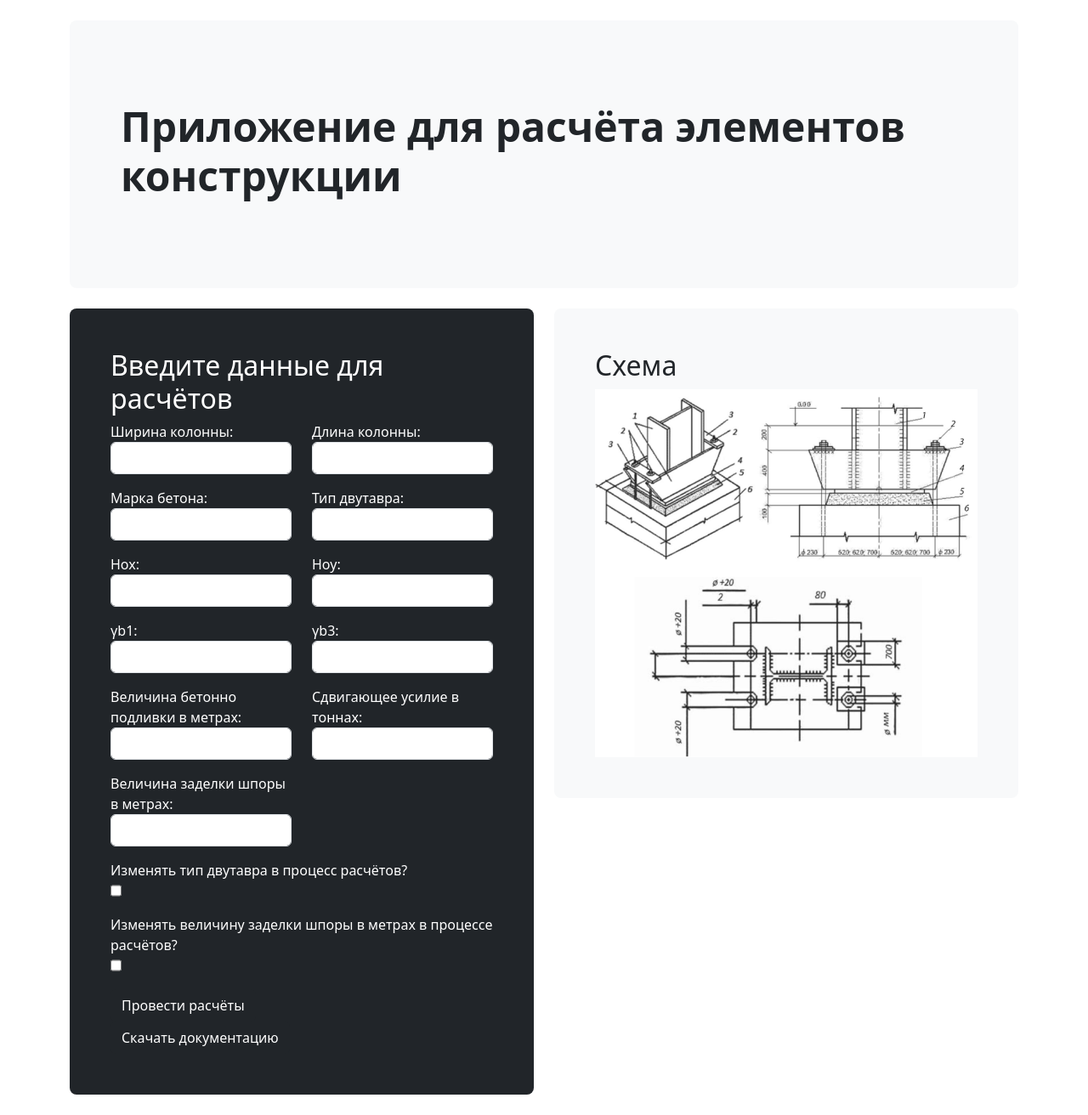
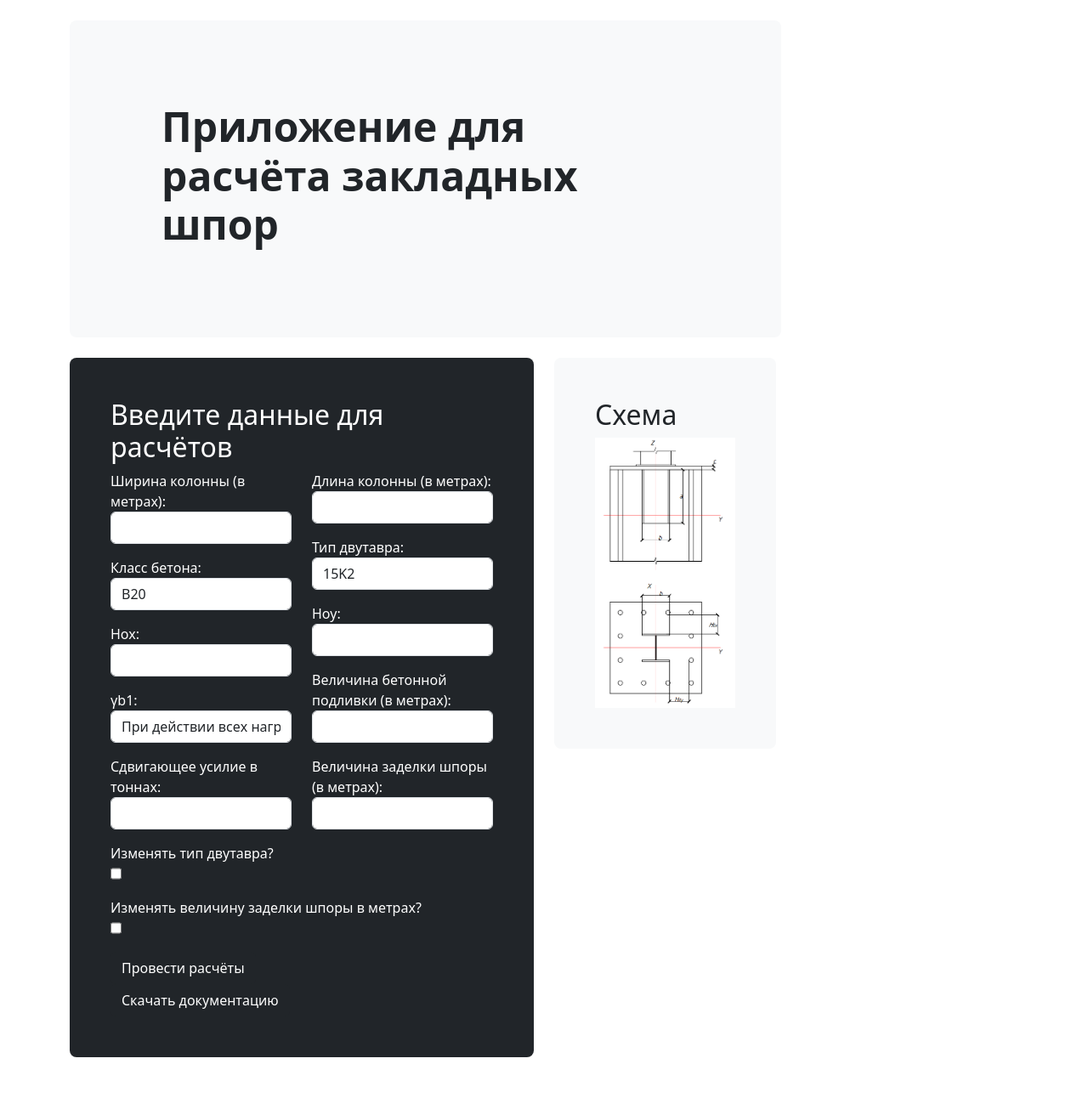
Before and after one commit to dudava/Spurs, a Django app: page / in a window 1280 px wide. Shown: the part 91-1403 px from the top of the page at 85% size. After the commit the page ends 1335 px from the top, so only its background shows below. Run offline with Django 4.2, Linux system fonts and the light colour scheme; some libraries are stand-ins or nearby versions.

Commit message:
little changes

```diff
--- a/spurs/mainpage/forms.py
+++ b/spurs/mainpage/forms.py
@@ -7,17 +7,42 @@ class CalculateForm(forms.Form):
         for field in self.visible_fields():
             field.field.widget.attrs["class"] = "form-control"
 
-    column_width = forms.FloatField(label="Ширина колонны")
-    column_length = forms.FloatField(label="Длина колонны")
-    concrete_grade = forms.CharField(label="Марка бетона")
-    type_of_I_beam = forms.CharField(label="Тип двутавра")
+    column_width = forms.FloatField(label="Ширина колонны (в метрах)")
+    column_length = forms.FloatField(label="Длина колонны (в метрах)")
+    concrete_grade = forms.ChoiceField(
+        label="Класс бетона",
+        choices=[
+            ("B20", "B20"),
+            ("B25", "B25"),
+            ("B30", "B30"),
+            ("B35", "B35"),
+            ("B40", "B40"),
+        ]
+    )
+    type_I_beam = forms.ChoiceField(
+        label="Тип двутавра",
+        choices=[
+            ("15K2", "15K2"),
+            ("20K2", "20K2"),
+            ("25K2", "25K2"),
+            ("30K2", "30K2"),
+            ("35K2", "35K2"),
+        ],
+    )
+    #
     hox = forms.FloatField(label="Hox")
     hoy = forms.FloatField(label="Hoy")
-    yb1 = forms.FloatField(label="γb1")
-    yb3 = forms.FloatField(label="γb3")
-    amount_concrete_gravy = forms.FloatField(label="Величина бетонно подливки в метрах")
+    yb1 = forms.ChoiceField(
+        label="γb1",
+        choices=[
+            (1.0, "При действии всех нагрузок"),
+            (0.9, "Только постоянных (ячеистый бетон)"),
+            (0.85, "Только постоянных (поризованный бетон)"),
+        ]
+    )
+    amount_concrete_gravy = forms.FloatField(label="Величина бетонной подливки (в метрах)")
     shear_force = forms.FloatField(label="Сдвигающее усилие в тоннах")
-    value_sealing_spur = forms.CharField(label="Величина заделки шпоры в метрах")
+    value_sealing_spur = forms.FloatField(label="Величина заделки шпоры (в метрах)")
 
 class CalculateChangeForm(forms.Form):
     def __init__(self, *args, **kwargs):
@@ -25,11 +50,11 @@ class CalculateChangeForm(forms.Form):
         for field in self.visible_fields():
             field.field.widget.attrs["class"] = "form-check"
 
-    change_type_of_I_beam = forms.BooleanField(
-        label="Изменять тип двутавра в процесс расчётов?",
+    change_type_I_beam = forms.BooleanField(
+        label="Изменять тип двутавра?",
         required=False,
     )
     change_value_sealing_spur = forms.BooleanField(
-        label="Изменять величину заделки шпоры в метрах в процессе расчётов?",
+        label="Изменять величину заделки шпоры в метрах?",
         required=False,
     )
--- a/spurs/mainpage/views.py
+++ b/spurs/mainpage/views.py
@@ -10,7 +10,10 @@ def index(request):
     if calculate_form.is_valid() and calculate_change_form.is_valid():
         calculate_data = calculate_form.cleaned_data
         calculate_change_data = calculate_change_form.cleaned_data
-        print(calculate_change_data, calculate_data)
+        print(calculate_data)
+        print(calculate_change_data)
+        post_form = {**calculate_data, **calculate_change_data}
+        print(post_form)
 
     calculate_form_fields = calculate_form.visible_fields()
     context = {
--- a/spurs/templates/mainpage/index.html
+++ b/spurs/templates/mainpage/index.html
@@ -10,9 +10,9 @@
                 <span class="px-5 fs-4">Главная</span>
             </a>
         </header>
-        <div class="p-5 mb-4 bg-body-tertiary rounded-3">
-            <div class="container-fluid py-5">
-                <h1 class="display-5 fw-bold">Приложение для расчёта элементов конструкции</h1>
+        <div class="p-5 mb-4 bg-body-tertiary rounded-3 col-md-9">
+            <div class="container-fluid py-5 d-flex justify-content-center">
+                <h1 class="display-5 fw-bold px-5">Приложение для расчёта закладных шпор</h1>
             </div>
         </div>
         <div class="row align-items-md-stretch">
@@ -39,13 +39,15 @@
                     {% endfor %}
                   </div>
                 </div>
+
                 {{ calculate_change_form.as_p }}
+
                 <button type="submit" class="btn text-bg-dark">Провести расчёты</button>
               </form>
               <a class="btn text-bg-dark">Скачать документацию</a>
             </div>
           </div>
-          <div class="col-md-6">
+          <div class="col-md-3">
             <div class="p-5 bg-body-tertiary rounded-3">
               <h2>Схема</h2>
               <img src="{% static 'img/schema.png' %}" alt="" class="w-100">
```
Also changed, not shown: spurs/static_dev/img/schema.png.
